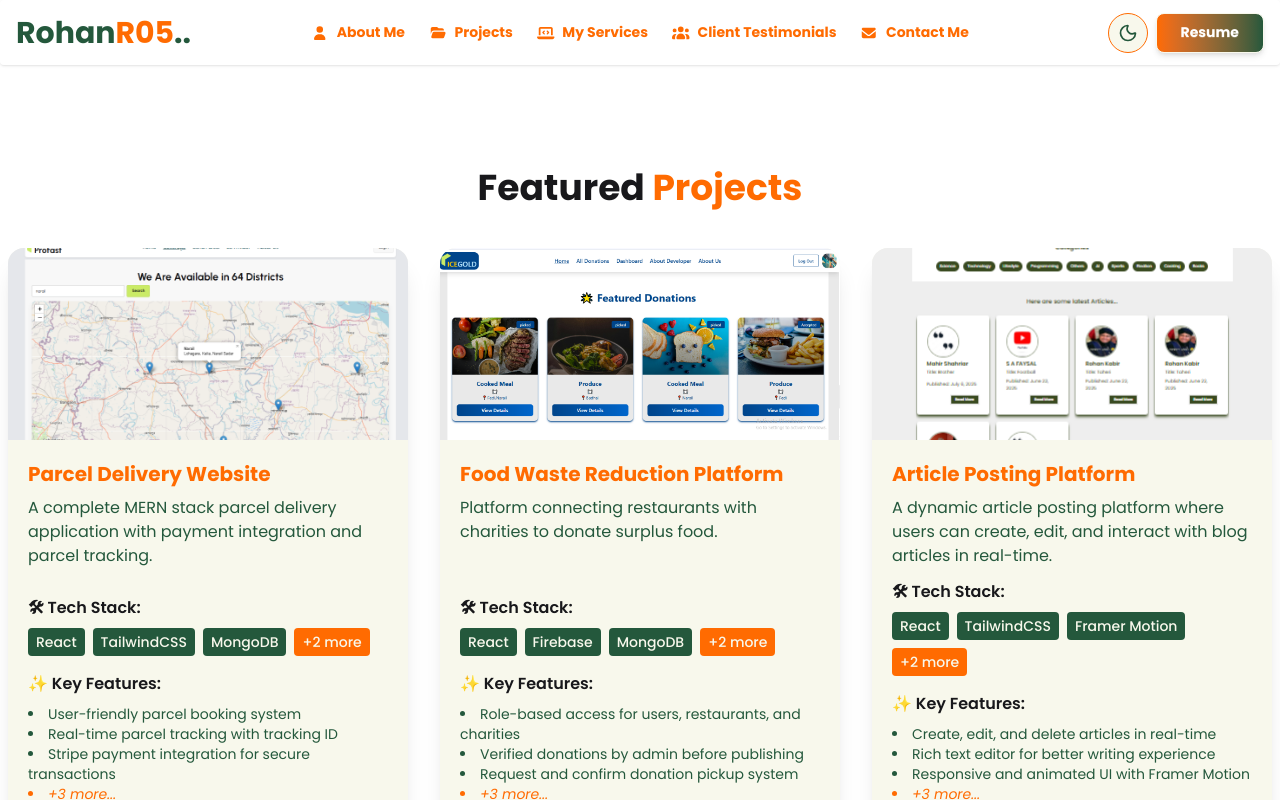
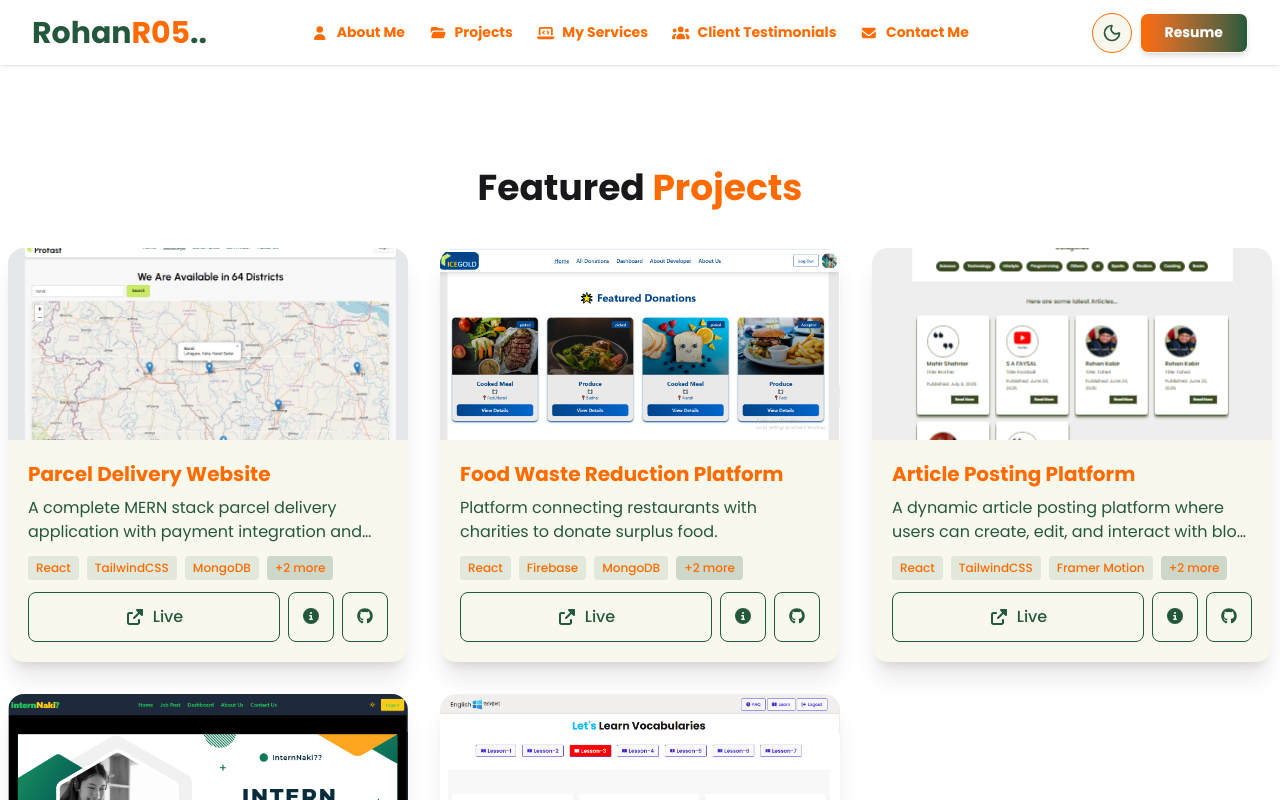
Before and after one commit to RohanR05/protfolio, a React (Vite) app: page /projects in a window 1280 px wide. Shown: the top 800 px of the page. Built offline with nearby package versions, Linux system fonts and the light colour scheme.

Commit message:
responsive

```diff
--- a/src/components/Home/About/About.jsx
+++ b/src/components/Home/About/About.jsx
@@ -1,13 +1,33 @@
-import React from "react";
+import React, { useState, useEffect } from "react";
 import Card from "./Card";
 import Intro from "./Intro";
 import Skills from "./Skills";
 import { motion } from "framer-motion";
 
 const About = () => {
+  const [isMobile, setIsMobile] = useState(false);
+
+  useEffect(() => {
+    const handleResize = () => setIsMobile(window.innerWidth < 768);
+    handleResize();
+    window.addEventListener("resize", handleResize);
+    return () => window.removeEventListener("resize", handleResize);
+  }, []);
+
+  // Variants
   const fadeUp = {
-    hidden: { opacity: 0, y: 20 },
+    hidden: { opacity: 0, y: 30 },
     visible: { opacity: 1, y: 0, transition: { duration: 0.6, ease: "easeOut" } },
+  };
+
+  const slideLeft = {
+    hidden: { opacity: 0, x: -50 },
+    visible: { opacity: 1, x: 0, transition: { duration: 0.7, ease: "easeOut" } },
+  };
+
+  const slideRight = {
+    hidden: { opacity: 0, x: 50 },
+    visible: { opacity: 1, x: 0, transition: { duration: 0.7, ease: "easeOut" } },
   };
 
   const iconBounce = {
@@ -28,35 +48,53 @@ const About = () => {
         in modern web technologies
       </p>
 
-      {/* Animate Card */}
+      {/* Card */}
+      {isMobile ? (
+        <div className="mt-6">
+          <Card />
+        </div>
+      ) : (
         <motion.div
-        initial={{ opacity: 0, scale: 0.9 }}
-        whileInView={{ opacity: 1, scale: 1 }}
+          className="mt-6"
+          initial="hidden"
+          whileInView="visible"
+          viewport={{ once: true }}
+          variants={fadeUp}
           whileHover={{ y: -10, scale: 1.02 }}
-        viewport={{ once: true }}
-        transition={{ duration: 0.5, ease: "easeOut" }}
         >
           <Card />
         </motion.div>
+      )}
 
-      {/* Flexbox for intro & skills */}
+      {/* Flexbox for Intro & Skills */}
       <section className="mt-12 flex flex-col md:flex-row items-start mx-2">
         {/* Intro */}
+        {isMobile ? (
+          <div className="flex-1">
+            <Intro />
+          </div>
+        ) : (
           <motion.div
             className="flex-1"
             initial="hidden"
             whileInView="visible"
             viewport={{ once: true }}
-          variants={fadeUp}
+            variants={slideLeft}
           >
             <Intro />
           </motion.div>
+        )}
 
         {/* Divider */}
         <div className="relative flex items-center justify-center my-6 md:mx-6">
           <div className="absolute inset-0 flex items-center md:justify-center">
             <div className="w-full md:w-px h-px md:h-full bg-gray-300"></div>
           </div>
+          {isMobile ? (
+            <div className="relative bg-base-100 p-2 rounded-full shadow-md border border-primary">
+              <span className="text-primary text-xl">⚡</span>
+            </div>
+          ) : (
             <motion.div
               className="relative bg-base-100 p-2 rounded-full shadow-md border border-primary"
               initial="hidden"
@@ -65,18 +103,25 @@ const About = () => {
             >
               <span className="text-primary text-xl">⚡</span>
             </motion.div>
+          )}
         </div>
 
         {/* Skills */}
+        {isMobile ? (
+          <div className="flex-1">
+            <Skills />
+          </div>
+        ) : (
           <motion.div
             className="flex-1"
             initial="hidden"
             whileInView="visible"
             viewport={{ once: true }}
-          variants={fadeUp}
+            variants={slideRight}
           >
             <Skills />
           </motion.div>
+        )}
       </section>
     </div>
   );
--- a/src/components/Home/About/Intro.jsx
+++ b/src/components/Home/About/Intro.jsx
@@ -1,10 +1,26 @@
-import React from "react";
+import React, { useState, useEffect } from "react";
 import { motion } from "framer-motion";
 
 const Intro = () => {
+  const [isMobile, setIsMobile] = useState(false);
+
+  useEffect(() => {
+    const handleResize = () => setIsMobile(window.innerWidth < 768);
+    handleResize();
+    window.addEventListener("resize", handleResize);
+    return () => window.removeEventListener("resize", handleResize);
+  }, []);
+
+  // Full animation for larger screens
   const fadeUp = {
     hidden: { opacity: 0, y: 20 },
     visible: { opacity: 1, y: 0, transition: { duration: 0.6, ease: "easeOut" } },
+  };
+
+  // Simpler animation for small screens
+  const simpleFade = {
+    hidden: { opacity: 0 },
+    visible: { opacity: 1, transition: { duration: 0.5 } },
   };
 
   const sections = [
@@ -71,11 +87,11 @@ const Intro = () => {
 
   return (
     <div>
-      <div>
-        <h2 className="text-primary font-bold text-center text-4xl mb-4">
-          Some Info
-        </h2>
+      <h2 className="text-primary font-bold text-center text-4xl mb-4">
+        Some Info
+      </h2>
 
+      <div className="mx-4">
         {sections.map((section, idx) => (
           <motion.div
             key={idx}
@@ -83,7 +99,7 @@ const Intro = () => {
             initial="hidden"
             whileInView="visible"
             viewport={{ once: true }}
-            variants={fadeUp}
+            variants={isMobile ? simpleFade : fadeUp}
           >
             <h3 className="text-3xl font-semibold mb-3 text-neutral">{section.title}</h3>
             <p className="leading-relaxed text-primary font-medium text-lg">
--- a/src/components/Home/Banner/Banner.jsx
+++ b/src/components/Home/Banner/Banner.jsx
@@ -10,7 +10,7 @@ import { Typewriter } from "react-simple-typewriter";
 
 const Banner = () => {
   return (
-    <div className="font-lato bg-gradient-to-l from-primary/80 to-secondary text-accent flex flex-col md:flex-row items-center md:justify-evenly p-4 md:p-8 shadow shadow-neutral">
+    <div className="bg-gradient-to-l from-primary/80 to-secondary text-accent flex flex-col md:flex-row items-center md:justify-evenly p-4 md:p-8 shadow shadow-neutral">
       {/* Image */}
       <div className="flex-shrink-0 mb-6 md:mb-0">
         <img
@@ -24,7 +24,7 @@ const Banner = () => {
       <div className="md:ml-8 text-center md:text-left max-w-xl">
         <h1 className="text-3xl md:text-4xl font-bold mb-4">
           Hi, I’m{" "}
-          <span className="text-4xl md:text-5xl text-neutral">
+          <span className="text-3xl md:text-5xl text-neutral">
             <Typewriter
               words={["Rohan Kabir"]}
               loop={0} // 0 = infinite loop
@@ -41,7 +41,7 @@ const Banner = () => {
           💻 MERN Stack Developer 🚀
         </p>
 
-        <p className="text-lg mb-5">
+        <p className="text-lg mb-5 text-primary">
           Passionate about building modern, scalable web applications with clean
           UI ✨ and efficient backend architecture ⚡.
         </p>
--- a/src/components/Home/Projects/Projects.jsx
+++ b/src/components/Home/Projects/Projects.jsx
@@ -9,16 +9,28 @@ import img3 from "../../../assets/article.webp";
 import img4 from "../../../assets/jobportal.webp";
 import img5 from "../../../assets/word.webp";
 
-// ✅ Memoized Project Card
+// Motion variants for variety
+const variants = [
+  { hidden: { opacity: 0, y: 40 }, visible: { opacity: 1, y: 0 } }, // slide up
+  { hidden: { opacity: 0, x: -40 }, visible: { opacity: 1, x: 0 } }, // slide from left
+  { hidden: { opacity: 0, x: 40 }, visible: { opacity: 1, x: 0 } }, // slide from right
+  { hidden: { opacity: 0, scale: 0.8 }, visible: { opacity: 1, scale: 1 } }, // zoom in
+  { hidden: { opacity: 0, rotate: -5 }, visible: { opacity: 1, rotate: 0 } }, // slight rotate
+];
+
+// Memoized Project Card
 const ProjectCard = React.memo(({ project, index, onSelect }) => {
+  const variant = variants[index % variants.length]; // rotate through variants
+
   return (
     <motion.div
       key={project.id}
       className="bg-secondary shadow-xl rounded-2xl overflow-hidden flex flex-col"
-      initial={{ opacity: 0, y: 20 }}
-      animate={{ opacity: 1, y: 0 }}
-      transition={{ delay: index * 0.1, duration: 0.3 }}
-      whileHover={{ scale: 1.03 }}
+      initial="hidden"
+      animate="visible"
+      variants={variant}
+      transition={{ delay: index * 0.1, duration: 0.4 }}
+      whileHover={{ scale: 1.05, y: -5 }}
     >
       <img
         src={project.image}
@@ -29,49 +41,35 @@ const ProjectCard = React.memo(({ project, index, onSelect }) => {
 
       <div className="p-5 flex flex-col flex-grow">
         <h3 className="text-xl text-neutral font-bold mb-2">{project.name}</h3>
-        <p className="mb-3 text-primary flex-grow line-clamp-3">
+        <p className="mb-3 text-primary flex-grow line-clamp-2">
           {project.description}
         </p>
 
-        {/* Tech stack */}
-        <h4 className="font-semibold mb-2">🛠 Tech Stack:</h4>
-        <div className="flex flex-wrap gap-2 mb-4">
+        {/* Show only up to 3 technologies */}
+        <div className="flex flex-wrap gap-2 mb-3">
           {project.techStack.slice(0, 3).map((tech, i) => (
             <span
               key={i}
-              className="bg-primary text-secondary px-2 py-1 rounded text-sm font-medium"
+              className="bg-primary/10 text-neutral px-2 py-1 rounded text-xs font-medium"
             >
               {tech}
             </span>
           ))}
           {project.techStack.length > 3 && (
-            <span className="bg-neutral text-secondary px-2 py-1 rounded text-sm font-medium">
+            <span className="bg-primary/20 text-neutral px-2 py-1 rounded text-xs font-medium">
               +{project.techStack.length - 3} more
             </span>
           )}
         </div>
 
-        {/* Features */}
-        <h4 className="font-semibold mb-2">✨ Key Features:</h4>
-        <ul className="list-disc list-inside text-primary text-sm mb-4">
-          {project.features.slice(0, 3).map((feature, i) => (
-            <li key={i}>{feature}</li>
-          ))}
-          {project.features.length > 3 && (
-            <li className="italic text-neutral">
-              +{project.features.length - 3} more...
-            </li>
-          )}
-        </ul>
-
         {/* Buttons */}
-        <div className="flex gap-2 items-center mt-4">
+        <div className="flex gap-2 items-center mt-auto">
           <motion.a
             href={project.liveLink}
             target="_blank"
             rel="noreferrer"
             className="flex-1 flex justify-center items-center border border-primary p-3 rounded-lg text-primary font-medium hover:bg-primary/10 transition"
-            whileHover={{ scale: 1.03 }}
+            whileHover={{ scale: 1.05 }}
           >
             <FontAwesomeIcon icon={faUpRightFromSquare} className="mr-2" />
             Live
@@ -144,15 +142,9 @@ const Projects = () => {
       id: "3",
       name: "Article Posting Platform",
       image: img3,
-    techStack: [
-      "React",
-      "TailwindCSS",
-      "Framer Motion",
-      "MongoDB",
-      "Express.js",
-    ],
+      techStack: ["React", "TailwindCSS", "Framer Motion", "MongoDB", "Express.js"],
       description:
-      "A dynamic article posting platform where users can create, edit, and interact with blog articles in real-time.",
+        "A dynamic article posting platform where users can create, edit, and interact with blog articles.",
       liveLink: "https://assignment-11-49577.web.app/",
       githubClient: "https://github.com/RohanR05/Article-Post",
       features: [
@@ -221,6 +213,7 @@ const Projects = () => {
       <h2 className="text-4xl font-bold text-center mb-10">
         Featured <span className="text-neutral">Projects</span>
       </h2>
+
       <div className="grid gap-8 lg:grid-cols-3 sm:grid-cols-1 mx-2">
         {projects.map((project, index) => (
           <ProjectCard
@@ -253,7 +246,7 @@ const Projects = () => {
             <p className="text-primary mb-4">{selectedProject.description}</p>
 
             <h4 className="font-semibold mb-2">✨ Features:</h4>
-            <ul className="list-decimal list-inside text-primary mb-4 space-y-1">
+            <ul className="list-disc list-inside text-primary mb-4 space-y-1">
               {selectedProject.features.map((f, i) => (
                 <li key={i}>{f}</li>
               ))}
--- a/src/components/Navbar.jsx
+++ b/src/components/Navbar.jsx
@@ -1,4 +1,4 @@
-import React from "react";
+import React, { useState } from "react";
 import Theme from "./Theme";
 import { FontAwesomeIcon } from "@fortawesome/react-fontawesome";
 import {
@@ -10,11 +10,14 @@ import {
 } from "@fortawesome/free-solid-svg-icons";
 
 const Navbar = () => {
+  const [menuOpen, setMenuOpen] = useState(false);
+
   const handleScroll = (sectionId) => {
     const el = document.getElementById(sectionId);
     if (el) {
       el.scrollIntoView({ behavior: "smooth" });
     }
+    setMenuOpen(false); // close menu on click
   };
 
   const links = (
@@ -68,12 +71,16 @@ const Navbar = () => {
   );
 
   return (
-    <div>
-      <div className="navbar bg-accent/40 backdrop-blur-md rounded-sm shadow-sm fixed top-0 z-10 lg:px-4">
+    <div className="fixed top-0 w-full z-50 backdrop-blur-md bg-accent/40 shadow-sm">
+      <div className="navbar max-w-7xl mx-auto px-4 lg:px-8">
+        {/* Navbar Start */}
         <div className="navbar-start">
-          {/* Hamburger dropdown for small screens */}
-          <div className="dropdown lg:hidden">
-            <label tabIndex={0} className="btn btn-ghost btn-circle">
+          {/* Hamburger menu for mobile */}
+          <div className="lg:hidden">
+            <button
+              onClick={() => setMenuOpen(!menuOpen)}
+              className="btn btn-ghost btn-circle"
+            >
               <svg
                 xmlns="http://www.w3.org/2000/svg"
                 className="h-6 w-6"
@@ -88,39 +95,34 @@ const Navbar = () => {
                   d="M4 6h16M4 12h16M4 18h16"
                 />
               </svg>
-            </label>
-            <ul
-              tabIndex={0}
-              className="menu menu-sm dropdown-content mt-3 p-2 shadow bg-secondary rounded-box w-52"
-            >
-              {links}
-            </ul>
+            </button>
+            {menuOpen && (
+              <ul className="menu menu-compact dropdown-content mt-2 p-4 shadow bg-secondary rounded-lg w-52 absolute">
+                {links}
+              </ul>
+            )}
           </div>
 
           {/* Brand */}
-          <p className="text-2xl md:text-3xl font-bold text-primary">
+          <p className="text-2xl md:text-3xl font-bold text-primary cursor-pointer">
             Rohan<span className="text-neutral">R05</span>..
           </p>
         </div>
 
-        {/* Horizontal menu for large screens */}
+        {/* Navbar Center for large screens */}
         <div className="navbar-center hidden lg:flex">
           <ul className="menu menu-horizontal px-1">{links}</ul>
         </div>
 
-        {/* Resume button */}
-        <div className="navbar-end">
-          <div className="mr-2">
-            {" "}
-            <Theme></Theme>
-          </div>
+        {/* Navbar End */}
+        <div className="navbar-end flex items-center gap-2">
+          <Theme />
+
           <a
-            href="
-       https://drive.google.com/file/d/180oEGkCsjBwAmAoht8vH36QYI19XcP4M/view?usp=sharing"
-            // add your resume link here
+            href="https://drive.google.com/file/d/180oEGkCsjBwAmAoht8vH36QYI19XcP4M/view?usp=sharing"
             target="_blank"
             rel="noopener noreferrer"
-            className="btn border-secondary hidden md:inline-block  bg-gradient-to-r from-neutral to-primary text-accent font-bold px-6 py-2 rounded-lg shadow-md hover:from-primary hover:to-neutral transition duration-300"
+            className="btn border-secondary hidden md:inline-block bg-gradient-to-r from-neutral to-primary text-accent font-bold px-6 py-2 rounded-lg shadow-md hover:from-primary hover:to-neutral transition duration-300"
           >
             Resume
           </a>
```
Also changed, not shown: src/components/Home/AdditionalServices/AdditionalServices.jsx (+41 -5 lines). Lines whose indentation alone changed are shown as unchanged.
